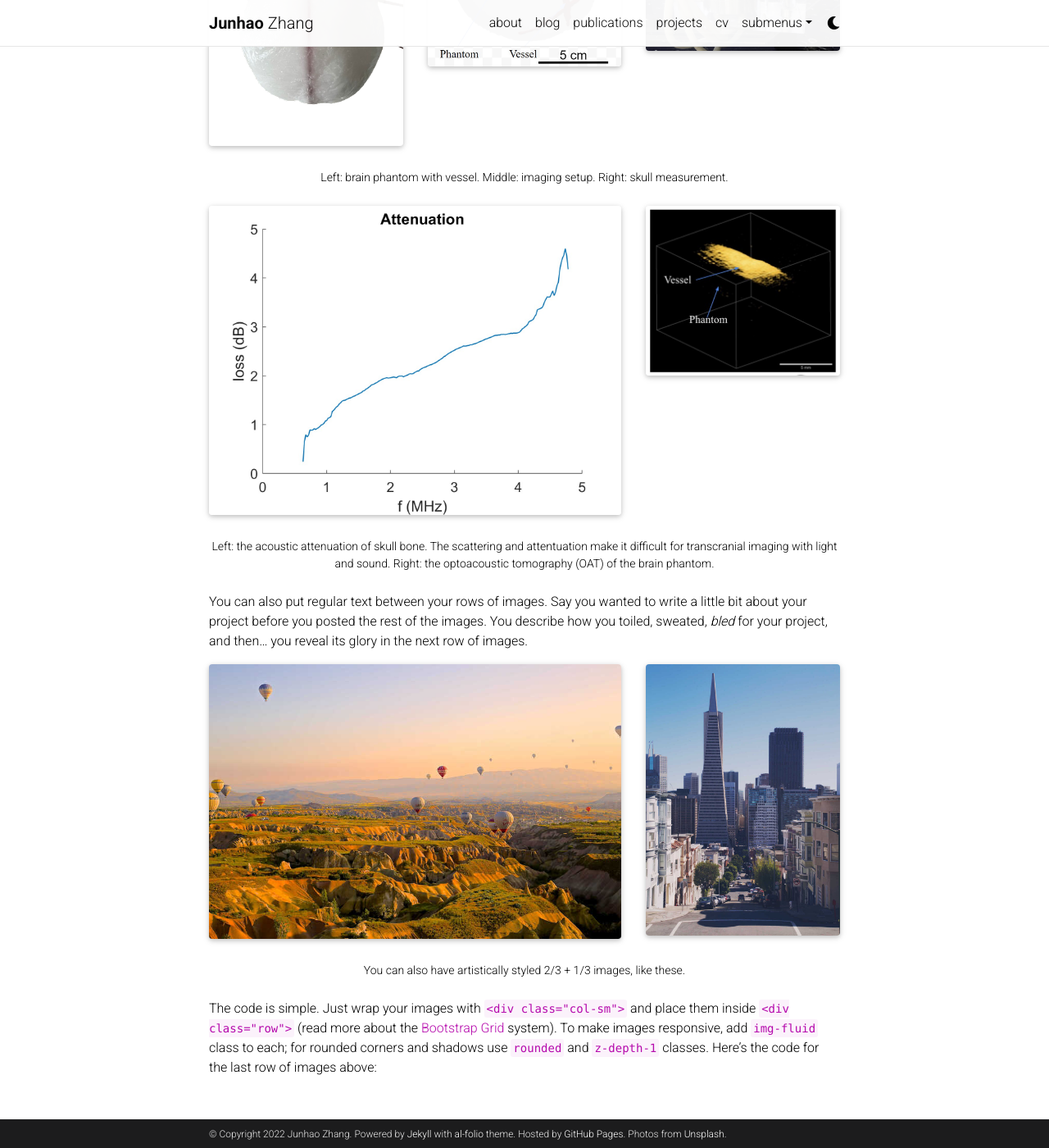
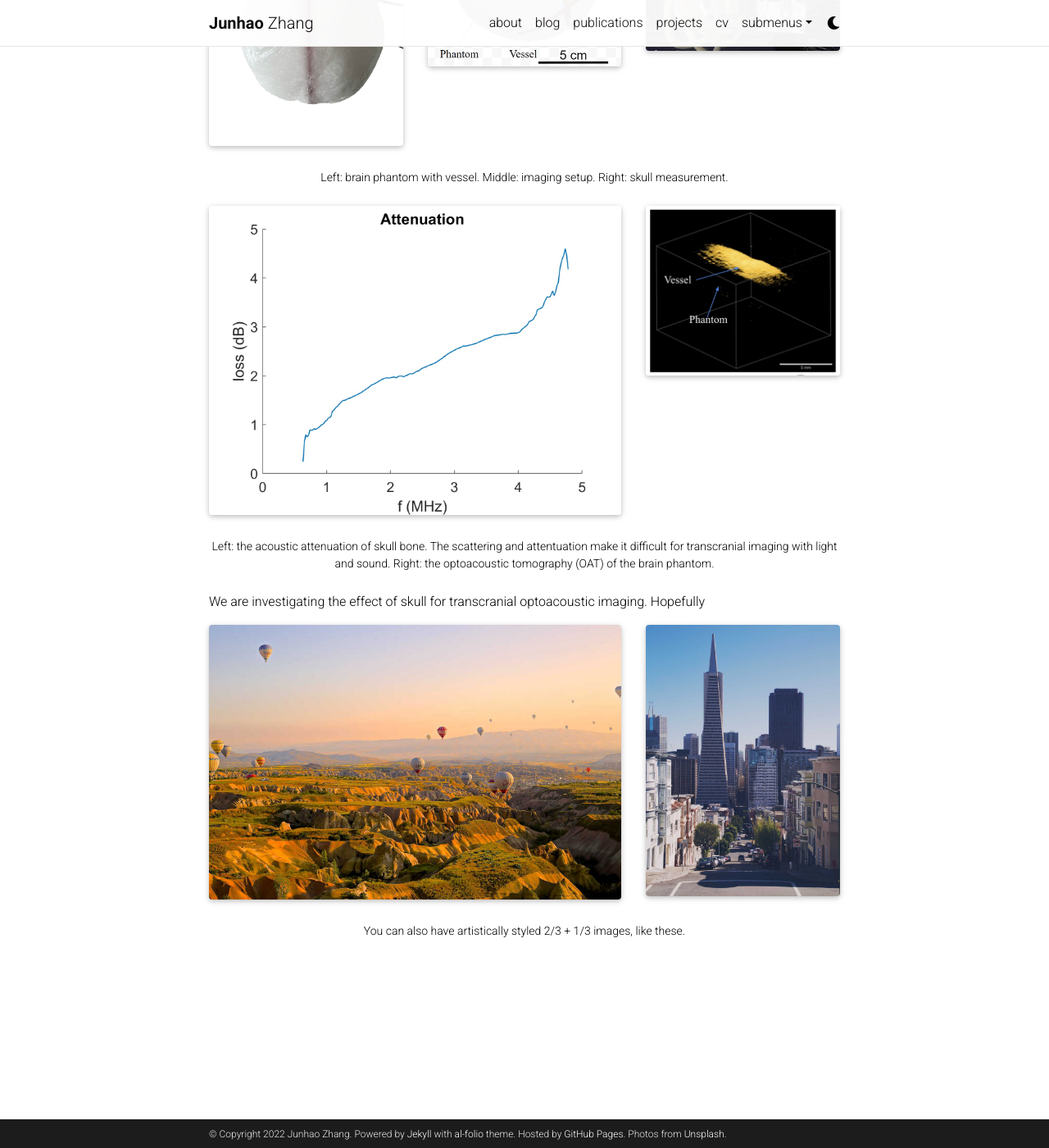
Before and after one commit to Junha0Zhang/junha0Zhang.github.io, a Jekyll site: the page built from _projects/1_project.md, in a window 1280 px wide and 1400 px high, scrolled down 599 px. Shown: the whole window at 82% size. Built offline with Jekyll 4.4.1, drawn with Linux system fonts in a browser that asks for light colours; full-size pictures stand in for the smaller copies a plugin makes; comment, search, counter and statistics services are not loaded; a style sheet for code colours, icons or effects is not loaded.

Commit message:
Update 1_project.md

```diff
--- a/_projects/1_project.md
+++ b/_projects/1_project.md
@@ -37,9 +37,7 @@ We establish the feasibility of human brain OAT by evaluating transcranial 3D im
     Left: the acoustic attenuation of skull bone. The scattering and attentuation make it difficult for transcranial imaging with light and sound. Right: the optoacoustic tomography (OAT) of the brain phantom.
 </div>
 
-You can also put regular text between your rows of images.
-Say you wanted to write a little bit about your project before you posted the rest of the images.
-You describe how you toiled, sweated, *bled* for your project, and then... you reveal its glory in the next row of images.
+We are investigating the effect of skull for transcranial optoacoustic imaging. Hopefully
 
 
 <div class="row justify-content-sm-center">
@@ -53,9 +51,3 @@ You describe how you toiled, sweated, *bled* for your project, and then... you r
 <div class="caption">
     You can also have artistically styled 2/3 + 1/3 images, like these.
 </div>
-
-
-The code is simple.
-Just wrap your images with `<div class="col-sm">` and place them inside `<div class="row">` (read more about the <a href="https://getbootstrap.com/docs/4.4/layout/grid/">Bootstrap Grid</a> system).
-To make images responsive, add `img-fluid` class to each; for rounded corners and shadows use `rounded` and `z-depth-1` classes.
-Here's the code for the last row of images above:
```
